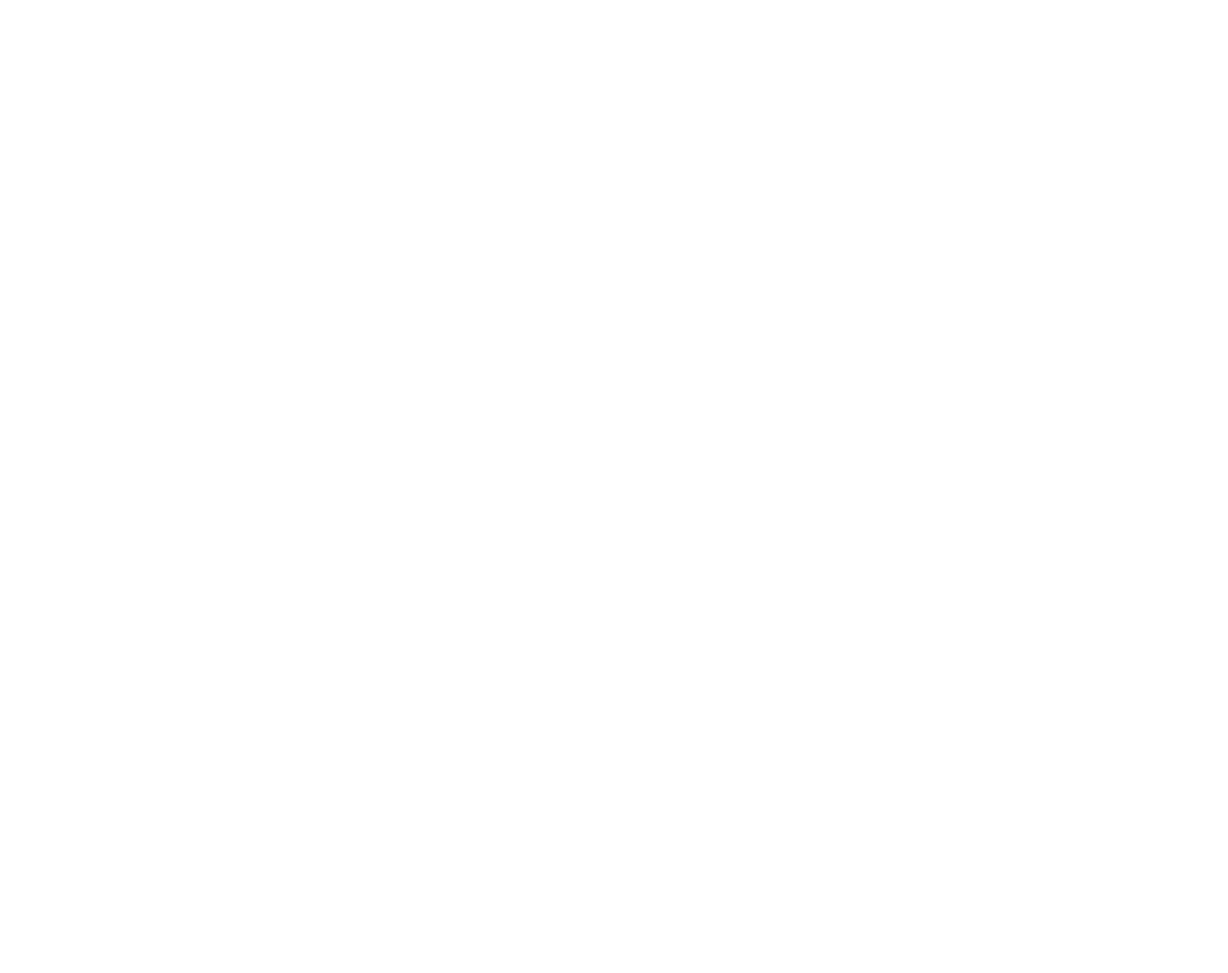
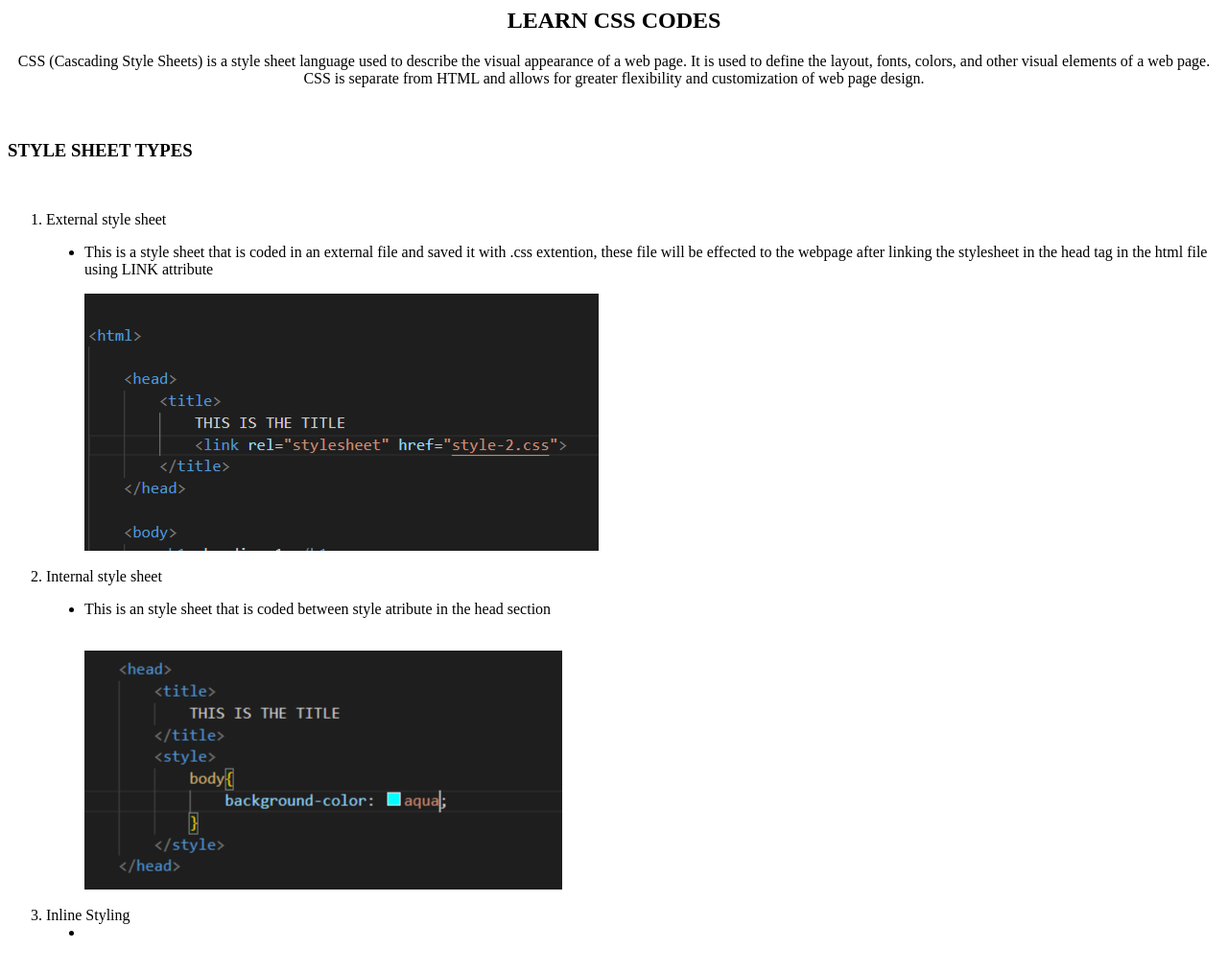
Before and after one commit to XTshadowX/howtocode.lk, a plain HTML site: page css.html in a window 1280 px wide. Shown: the whole page at 96% size. Before the commit the page ends 800 px from the top, so only its background shows below. Drawn offline with Linux system fonts and the light colour scheme.

Commit message:
content for css.html

```diff
--- a/css.html
+++ b/css.html
@@ -1,10 +1,46 @@
 <html>
     <head>
         <title>
-
+            How To Code | CSS
         </title>
     </head>
     <body>
+        <span>
+        <h2><center>LEARN CSS CODES</center></h2>
+        <caption><center>CSS (Cascading Style Sheets) is a style sheet language used to describe the visual appearance of a web page. It is used to define the layout, fonts, colors, and other visual elements of a web page. CSS is separate from HTML and allows for greater flexibility and customization of web page design.</center></caption>
+        </span>
+        <br><br>
+        <h3>STYLE SHEET TYPES</h3>
+        <br>
+            <ol>
+                <li>External style sheet</li>
+                    <ul type="disc">
+                        <li>
+                            <p>
+                                This is a style sheet that is coded in an external file and saved it with .css extention, these file will be effected to the webpage after linking the stylesheet in the head tag in the html file using LINK attribute </p>
+                            </p>
+                            <img src="exstylelink.png">
+                            <br>
+                            <br>
+                        </li>
+                    </ul>
+                <li>Internal style sheet</li>
+                    <ul type="disc">
+                        <li>
+                            <p>This is an style sheet that is coded between style atribute in the head section</p>
+                            <br>
+                            <img src="instylelink.png">
+                            <br>
+                            <br>
+                        </li>
+                    </ul>
+                <li>Inline Styling</li>
+                    <ul type="disc">
+                        <li>
 
+                        </li>
+                    </ul>
+            </ol>
+        <br>
     </body>
 </html>
```
Also changed, not shown: exstylelink.png (added), instylelink.png (added).
